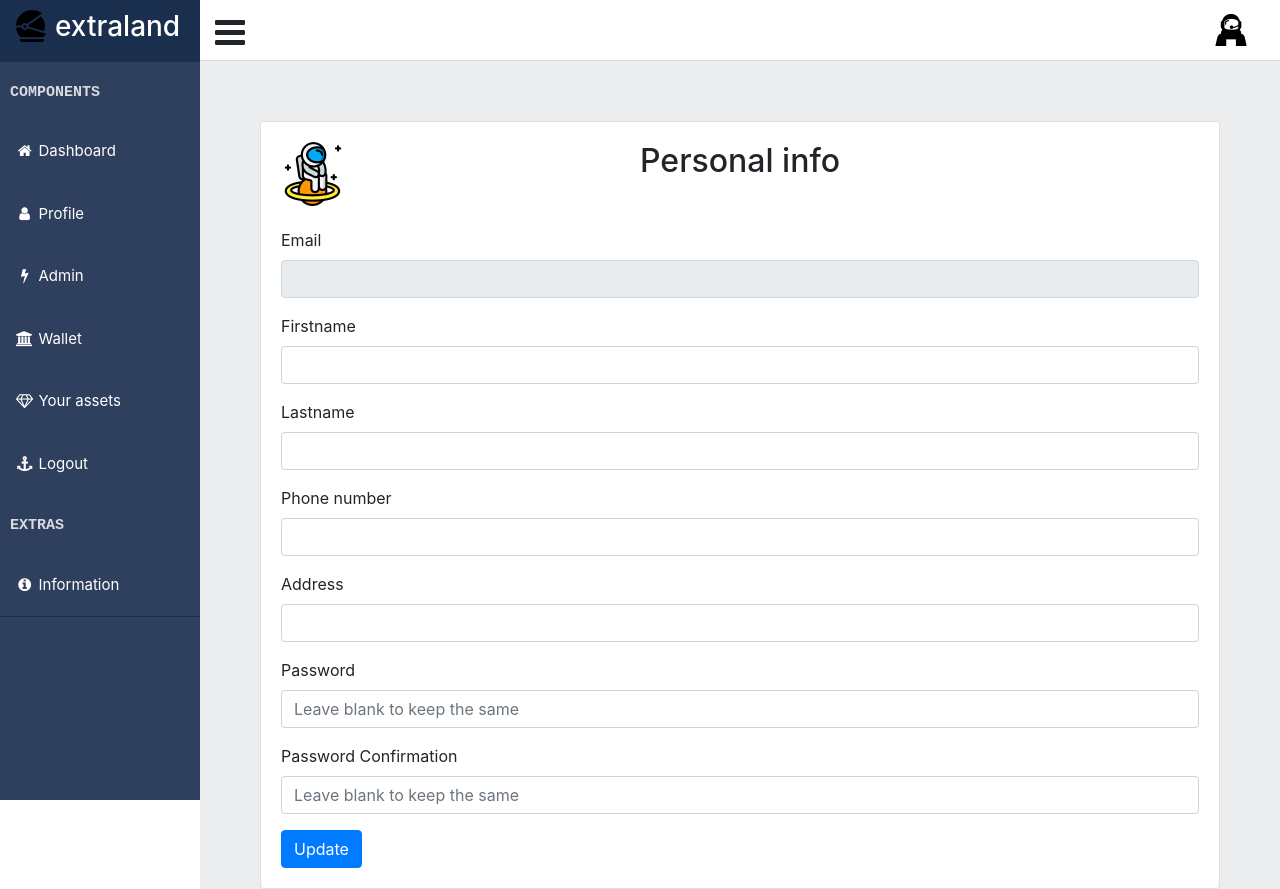
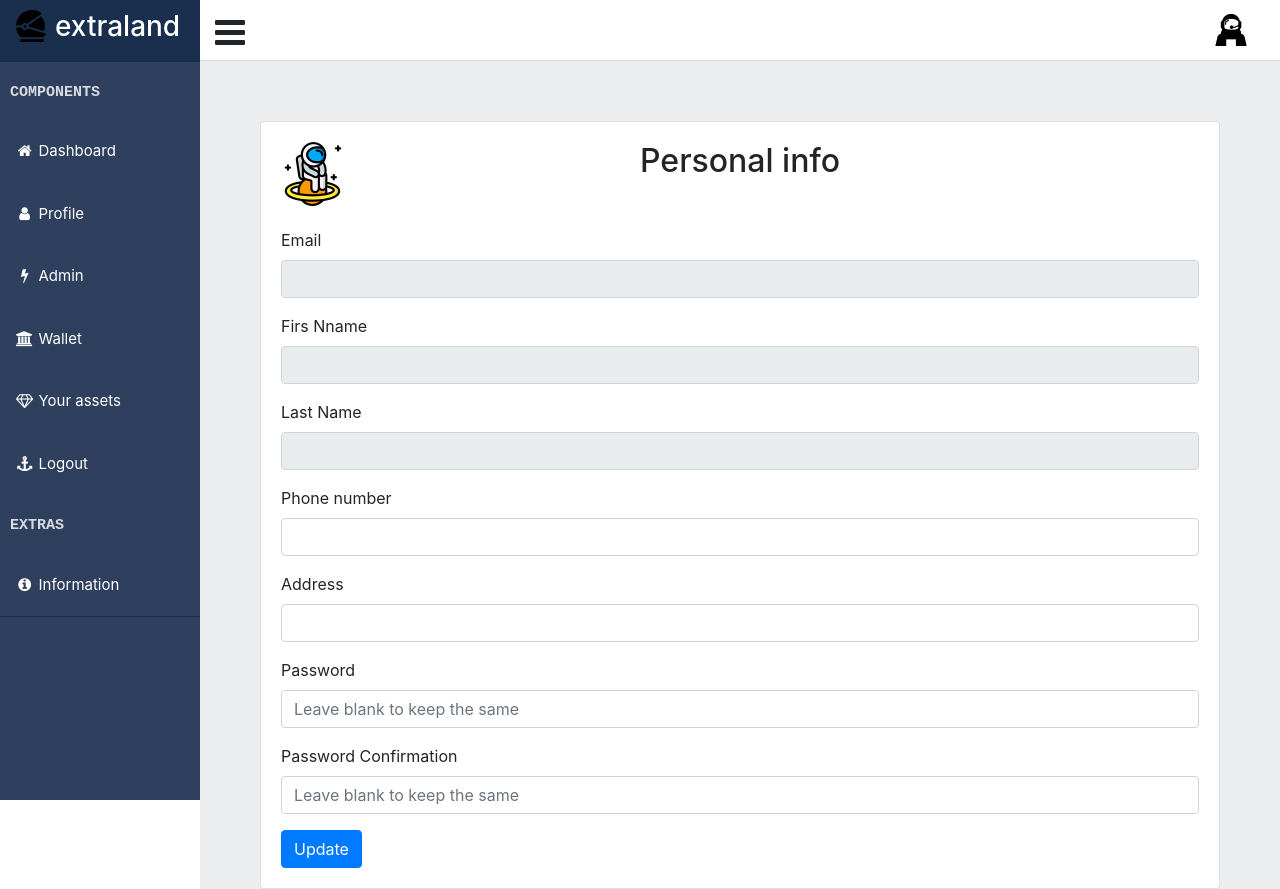
Before and after one commit to Alexandru-Alexandru99/proiect-ioc, a React (Create React App) app: page /profile in a window 1280 px wide. Built offline with nearby package versions, Linux system fonts and the light colour scheme; no server answers.

Commit message:
Modified Sign Up page

```diff
--- a/src/components/Signup.js
+++ b/src/components/Signup.js
@@ -124,7 +124,7 @@ export default function Signup() {
                 <Form.Label>Last Name</Form.Label>
                 <Form.Control type="text" ref={lastNameRef} onChange={handleNameChange} onEmptied={handleEmpty} required />
               </Form.Group>
-              <Form.Group id="lastName">
+              <Form.Group id="username">
                 <Form.Label>Username</Form.Label>
                 <Form.Control type="text" ref={usernameRef} onChange={handleUsernameChange} onEmptied={handleEmpty} required />
               </Form.Group>
--- a/src/components/userspace/Profile.js
+++ b/src/components/userspace/Profile.js
@@ -121,15 +121,15 @@ export default function Profile() {
                         />
                         </Form.Group>
                         <Form.Group id="firstname">
-                        <Form.Label>Firstname</Form.Label>
+                        <Form.Label>Firs Nname</Form.Label>
                         <Form.Control
-                            type="text" defaultValue={info.firstname} ref={firstnameRef}
+                            type="text" defaultValue={info.firstname} ref={firstnameRef} readonly="readonly"
                         />
                         </Form.Group>
                         <Form.Group id="lastname">
-                        <Form.Label>Lastname</Form.Label>
+                        <Form.Label>Last Name</Form.Label>
                         <Form.Control
-                            type="text" defaultValue={info.lastname} ref={lastnameRef}
+                            type="text" defaultValue={info.lastname} ref={lastnameRef} readonly="readonly"
                         />
                         </Form.Group>
                         <Form.Group id="phonenumber">
```
